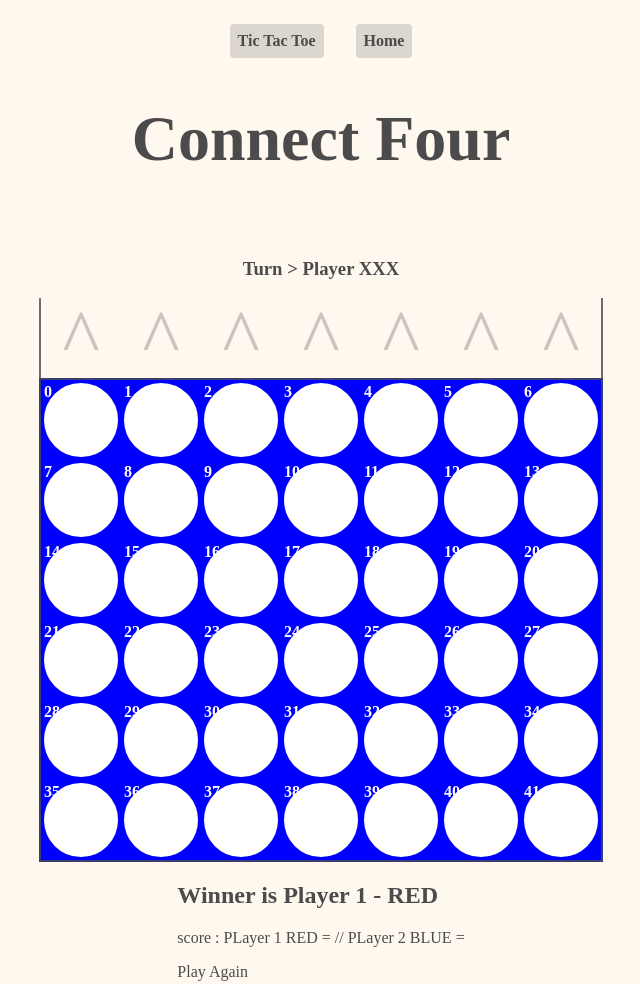
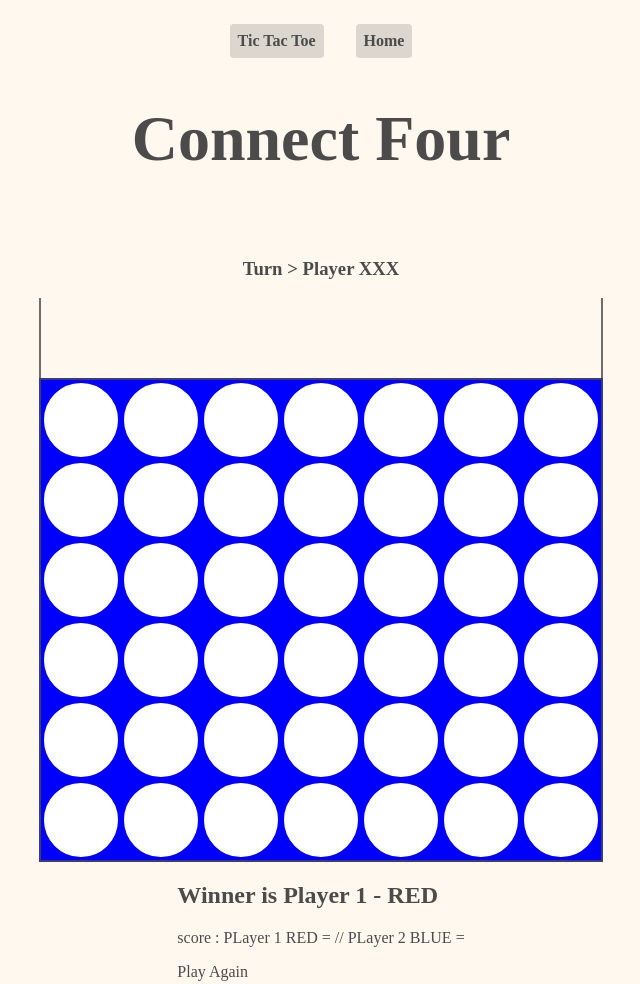
Before and after one commit to ElsaLebas/games, a website built with webpack: page src/connectfour/connectfour.html in a window 1280 px wide. Shown: the whole page, without its empty margins (319-959 px from the left). Built offline with nearby package versions, Linux system fonts and the light colour scheme.

Commit message:
remove test

```diff
--- a/src/connectfour/connectfour.html
+++ b/src/connectfour/connectfour.html
@@ -16,63 +16,63 @@ tent="IE=edge">    <meta name="viewport" content="width=device-width, initial-sc
     <h3 id="players-info">Turn > Player XXX</h3>
 
     <div id="entry-columns">
-        <div class="col-1 entry-tile">^</div>
-        <div class="col-2 entry-tile">^</div>
-        <div class="col-3 entry-tile">^</div>
-        <div class="col-4 entry-tile">^</div>
-        <div class="col-5 entry-tile">^</div>
-        <div class="col-6 entry-tile">^</div>
-        <div class="col-7 entry-tile">^</div>
+        <div class="col-1 entry-tile"></div>
+        <div class="col-2 entry-tile"></div>
+        <div class="col-3 entry-tile"></div>
+        <div class="col-4 entry-tile"></div>
+        <div class="col-5 entry-tile"></div>
+        <div class="col-6 entry-tile"></div>
+        <div class="col-7 entry-tile"></div>
     </div>
 
     <div id="board">
-        <div class="tile">0</div>
-        <div class="tile">1</div>
-        <div class="tile">2</div>
-        <div class="tile">3</div>
-        <div class="tile">4</div>
-        <div class="tile">5</div>
-        <div class="tile">6</div>
+        <div class="tile"></div>
+        <div class="tile"></div>
+        <div class="tile"></div>
+        <div class="tile"></div>
+        <div class="tile"></div>
+        <div class="tile"></div>
+        <div class="tile"></div>
 
-        <div class="tile">7</div>
-        <div class="tile">8</div>
-        <div class="tile">9</div>
-        <div class="tile">10</div>
-        <div class="tile">11</div>
-        <div class="tile">12</div>
-        <div class="tile">13</div>
+        <div class="tile"></div>
+        <div class="tile"></div>
+        <div class="tile"></div>
+        <div class="tile"></div>
+        <div class="tile"></div>
+        <div class="tile"></div>
+        <div class="tile"></div>
 
-        <div class="tile">14</div>
-        <div class="tile">15</div>
-        <div class="tile">16</div>
-        <div class="tile">17</div>
-        <div class="tile">18</div>
-        <div class="tile">19</div>
-        <div class="tile">20</div>
+        <div class="tile"></div>
+        <div class="tile"></div>
+        <div class="tile"></div>
+        <div class="tile"></div>
+        <div class="tile"></div>
+        <div class="tile"></div>
+        <div class="tile"></div>
 
-        <div class="tile">21</div>
-        <div class="tile">22</div>
-        <div class="tile">23</div>
-        <div class="tile">24</div>
-        <div class="tile">25</div>
-        <div class="tile">26</div>
-        <div class="tile">27</div>
+        <div class="tile"></div>
+        <div class="tile"></div>
+        <div class="tile"></div>
+        <div class="tile"></div>
+        <div class="tile"></div>
+        <div class="tile"></div>
+        <div class="tile"></div>
 
-        <div class="tile">28</div>
-        <div class="tile">29</div>
-        <div class="tile">30</div>
-        <div class="tile">31</div>
-        <div class="tile">32</div>
-        <div class="tile">33</div>
-        <div class="tile">34</div>
+        <div class="tile"></div>
+        <div class="tile"></div>
+        <div class="tile"></div>
+        <div class="tile"></div>
+        <div class="tile"></div>
+        <div class="tile"></div>
+        <div class="tile"></div>
 
-        <div class="tile">35</div>
-        <div class="tile">36</div>
-        <div class="tile">37</div>
-        <div class="tile">38</div>
-        <div class="tile">39</div>
-        <div class="tile">40</div>
-        <div class="tile">41</div>
+        <div class="tile"></div>
+        <div class="tile"></div>
+        <div class="tile"></div>
+        <div class="tile"></div>
+        <div class="tile"></div>
+        <div class="tile"></div>
+        <div class="tile"></div>
     </div>
 
 
```
